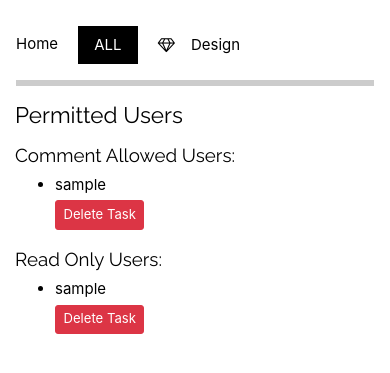
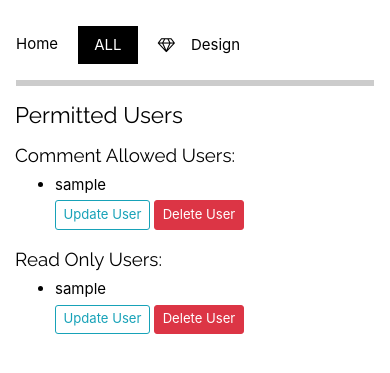
Before and after one commit to yunusovbekir/todo, a Django app: page /tasks/1/permitted-users/ in a window 390 px wide. Shown: the part 211-584 px from the top of the page. Run offline with Django 3.2, Linux system fonts and the light colour scheme; a user stored in the database is signed in; tables that the repository leaves empty hold one stand-in row (values such as "Sample post"); parts of the project's set-up code (start-up, migrations or seed data) failed here and were passed over; some libraries are stand-ins or nearby versions.

Commit message:
bugs fixed, permitted user update view added

```diff
--- a/task/forms.py
+++ b/task/forms.py
@@ -25,3 +25,7 @@ class CommentForm(forms.ModelForm):
 
 class PermittedUserAddForm(forms.Form):
     username = forms.CharField()
+    allow_comment = forms.BooleanField(
+        required=False,
+        widget=forms.CheckboxInput(),
+    )
--- a/task/templates/task/permitted_users.html
+++ b/task/templates/task/permitted_users.html
@@ -9,11 +9,15 @@
     <h4 class="col-md-12 mb-3">{% trans 'Permitted Users' %}</h4>
     <article class="media content-section">
         <div class="media-body">
+            {% if comment_allowed_users %}
                 <h5> Comment Allowed Users: </h5>
                 <ul>
                     {% for user in comment_allowed_users %}
                         <li>{{ user.username }}</li>
-              <a class="btn btn-danger btn-sm mt-1 mb-1" href="{% url 'permitted-user-delete' task_id user.id %}">{% trans 'Delete Task' %}</a>
+                        <a class="btn btn-outline-info btn-sm mt-1 mb-1"
+                           href="{% url 'permitted-user-update' task_id user.id %}">{% trans 'Update User' %}</a>
+                        <a class="btn btn-danger btn-sm mt-1 mb-1"
+                           href="{% url 'permitted-user-delete' task_id user.id %}">{% trans 'Delete User' %}</a>
                     {% empty %}
                         <div class="col-md-12">
                             <article class="media content-section">
@@ -24,21 +28,19 @@
                         </div>
                     {% endfor %}
                 </ul>
+            {% endif %}
+            {% if read_only_users %}
                 <h5> Read Only Users: </h5>
                 <ul>
                     {% for user in read_only_users %}
                         <li>{{ user.username }}</li>
-              <a class="btn btn-danger btn-sm mt-1 mb-1" href="{% url 'permitted-user-delete' task_id user.id %}">{% trans 'Delete Task' %}</a>
-            {% empty %}
-          <div class="col-md-12">
-            <article class="media content-section">
-              <div class="media-body">
-                <h7>{% trans 'You did not permitted any user to see your task' %}</h7>
-              </div>
-            </article>
-          </div>
+                        <a class="btn btn-outline-info btn-sm mt-1 mb-1"
+                           href="{% url 'permitted-user-update' task_id user.id %}">{% trans 'Update User' %}</a>
+                        <a class="btn btn-danger btn-sm mt-1 mb-1"
+                           href="{% url 'permitted-user-delete' task_id user.id %}">{% trans 'Delete User' %}</a>
                     {% endfor %}
                 </ul>
+            {% endif %}
         </div>
     </article>
 {% endblock content %}
--- a/task/templates/task/permitted_users_create_form.html
+++ b/task/templates/task/permitted_users_create_form.html
@@ -15,7 +15,8 @@
                     {{ form|crispy }}
                 </fieldset>
                 <div class="form-group">
-        <button class="btn btn-outline-info" type="submit" style="cursor: pointer">{% trans 'Update' %}</button>
+                    <button class="btn btn-outline-info" type="submit"
+                            style="cursor: pointer">{% trans 'Update' %}</button>
                 </div>
             </form>
         </div>
--- a/task/urls.py
+++ b/task/urls.py
@@ -11,6 +11,7 @@ from .views import (
     UserTaskListView,
     PermittedUsersListView,
     PermittedUserDeleteView,
+    PermittedUserAddView,
     PermittedUserUpdateView,
 )
 
@@ -31,8 +32,11 @@ urlpatterns = [
          PermittedUsersListView.as_view(),
          name='permitted-users'),
     path('tasks/<int:pk>/permitted-user-add/',
+         PermittedUserAddView.as_view(),
+         name='permitted-user-add'),
+    path('tasks/<int:pk>/permitted-users/update/<int:user_id>',
          PermittedUserUpdateView.as_view(),
-         name='permitted-user-add'),
+         name='permitted-user-update'),
     path('tasks/<int:pk>/permitted-users/delete/<int:user_id>',
          PermittedUserDeleteView.as_view(),
          name='permitted-user-delete'),
--- a/task/views.py
+++ b/task/views.py
@@ -15,19 +15,26 @@ from .forms import (
 User = get_user_model()
 
 
+# -----------------------------------------------------------------------------
+
+
 class MainPageRedirectView(LoginRequiredMixin, generic.RedirectView):
     permanent = False
     pattern_name = 'tasks-explore'
+
+
+# -----------------------------------------------------------------------------
 
 
 class TaskListView(LoginRequiredMixin, generic.ListView):
     """
     return request user's tasks and the ones request user is allowed to see
     """
+
     model = Task
     template_name = 'task/explore.html'
     context_object_name = 'tasks'
-    ordering = ['-date_created']
+    ordering = ('-date_created',)
 
     def get_queryset(self):
 
@@ -42,6 +49,9 @@ class TaskListView(LoginRequiredMixin, generic.ListView):
             permitted_user__comment_allowed_users=self.request.user
         )
         return task_list_1 | user_list_1 | user_list_2
+
+
+# -----------------------------------------------------------------------------
 
 
 class UserTaskListView(LoginRequiredMixin, generic.ListView):
@@ -74,12 +84,16 @@ class UserTaskListView(LoginRequiredMixin, generic.ListView):
             return tasks_list
 
 
+# -----------------------------------------------------------------------------
+
+
 class TaskDisplayDetailView(
     LoginRequiredMixin, UserPassesTestMixin, generic.DetailView,
 ):
     """
     Allow only owner of the task and allowed users
     """
+
     model = Task
     template_name = 'task/task_detail.html'
     context_object_name = 'task'
@@ -116,23 +130,27 @@ class TaskDisplayDetailView(
         )
 
 
+# -----------------------------------------------------------------------------
+
+
 class CommentView(
     LoginRequiredMixin, UserPassesTestMixin, generic.CreateView
 ):
     """
     Allow only the task owner and those who are allowed to comment on.
     """
+
     model = Comment
     form_class = CommentForm
     template_name = 'task/task_detail.html'
 
     def form_valid(self, form):
         form.instance.username = self.request.user
-        form.instance.task_id = self.kwargs['pk']
+        form.instance.task_id = self.kwargs.get('pk')
         return super().form_valid(form)
 
     def get_success_url(self):
-        return reverse('task-detail', args=[self.kwargs['pk']])
+        return reverse('task-detail', kwargs={'pk': self.kwargs.get('pk')})
 
     def test_func(self):
         task = Task.objects.get(id=self.kwargs.get('pk'))
@@ -142,6 +160,9 @@ class CommentView(
                 self.request.user == task.author or
                 self.request.user in obj.comment_allowed_users.all()
         )
+
+
+# -----------------------------------------------------------------------------
 
 
 class TaskDetailView(View):
@@ -156,8 +177,12 @@ class TaskDetailView(View):
         return view(request, *args, **kwargs)
 
 
+# -----------------------------------------------------------------------------
+
+
 class TaskCreateView(LoginRequiredMixin, generic.CreateView):
     """ View for Create a new task. """
+
     model = Task
     form_class = TaskForm
 
@@ -166,10 +191,14 @@ class TaskCreateView(LoginRequiredMixin, generic.CreateView):
         return super().form_valid(form)
 
 
+# -----------------------------------------------------------------------------
+
+
 class TaskUpdateView(
     LoginRequiredMixin, UserPassesTestMixin, generic.UpdateView
 ):
     """ Only task owner can update the task. """
+
     model = Task
     fields = (
         'title',
@@ -186,6 +215,9 @@ class TaskUpdateView(
         return self.request.user == task.author
 
 
+# -----------------------------------------------------------------------------
+
+
 class TaskDeleteView(
     LoginRequiredMixin, UserPassesTestMixin, generic.DeleteView
 ):
@@ -200,6 +232,9 @@ class TaskDeleteView(
             'user-tasks',
             kwargs={'username': self.request.user.username},
         )
+
+
+# ======================== Permitted Users related Views ======================
 
 
 class PermittedUsersListView(
@@ -224,9 +259,14 @@ class PermittedUsersListView(
         return self.request.user == task.author
 
 
-class PermittedUserUpdateView(
+# -----------------------------------------------------------------------------
+
+
+class PermittedUserAddView(
     LoginRequiredMixin, UserPassesTestMixin, generic.FormView
 ):
+    """ Add a new `Permitted User` to a task """
+
     template_name = 'task/permitted_users_create_form.html'
     form_class = PermittedUserAddForm
     success_url = reverse_lazy('tasks-explore')
@@ -238,6 +278,7 @@ class PermittedUserUpdateView(
 
         # get username input data
         username = form.cleaned_data.get('username')
+        allow_comment = form.cleaned_data.get('allow_comment')
 
         # get all users in the object
         read_only_users = obj.read_only_users.all()
@@ -265,18 +306,85 @@ class PermittedUserUpdateView(
 
         new_user = User.objects.get(username=username)
 
-        obj.read_only_users.add(new_user)
+        if allow_comment:
+            obj.comment_allowed_users.add(new_user)
+        else:
+            obj.read_only_users.add(new_user)
+
         obj.save()
         return HttpResponseRedirect(self.get_success_url())
 
     def test_func(self):
-        task = Task.objects.get(pk=self.kwargs['pk'])
+        task = Task.objects.get(pk=self.kwargs.get('pk'))
         return self.request.user == task.author
+
+
+# -----------------------------------------------------------------------------
+
+
+class PermittedUserUpdateView(
+    LoginRequiredMixin, UserPassesTestMixin, generic.FormView
+):
+    """ Update a `Permitted User` """
+
+    template_name = 'task/permitted_users_create_form.html'
+
+    def get_user_object(self):
+        return User.objects.get(id=self.kwargs.get('user_id'))
+
+    def get_task_object(self):
+        return Task.objects.get(id=self.kwargs.get('pk'))
+
+    def get_form(self, form_class=None):
+        user = self.get_user_object()
+        task = self.get_task_object()
+
+        permitted_users = task.permitted_user_set.first()
+
+        username = user.username
+        comment_allowed = False
+
+        if user in permitted_users.comment_allowed_users.all():
+            comment_allowed = True
+
+        form = PermittedUserAddForm(
+            initial={'username': username, 'allow_comment': comment_allowed},
+        )
+        form.fields.get('username').disabled = True
+        return form
+
+    def post(self, request, *args, **kwargs):
+        allow_comment = request.POST.get('allow_comment')
+        task = self.get_task_object()
+        user = self.get_user_object()
+
+        permitted_users = task.permitted_user_set.first()
+
+        if allow_comment:
+            permitted_users.read_only_users.remove(user)
+            permitted_users.comment_allowed_users.add(user)
+        else:
+            permitted_users.comment_allowed_users.remove(user)
+            permitted_users.read_only_users.add(user)
+        permitted_users.save()
+
+        return HttpResponseRedirect(
+            reverse('permitted-users', kwargs={'pk': task.id})
+        )
+
+    def test_func(self):
+        task = self.get_task_object()
+        return self.request.user == task.author
+
+
+# -----------------------------------------------------------------------------
 
 
 class PermittedUserDeleteView(
     LoginRequiredMixin, UserPassesTestMixin, generic.DeleteView
 ):
+    """ Delete user from allowed users list """
+
     model = Permitted_User
     template_name = 'task/permitted_user_confirm_delete.html'
 
@@ -297,7 +405,7 @@ class PermittedUserDeleteView(
         return HttpResponseRedirect(self.get_success_url())
 
     def test_func(self):
-        task = Task.objects.get(pk=self.kwargs['pk'])
+        task = Task.objects.get(pk=self.kwargs.get('pk'))
         return self.request.user == task.author
 
     def get_success_url(self):
```
Also changed, not shown: task/static/task/main.css (+3 -4 lines), task/templates/task/explore.html (+7 -13 lines), task/templates/task/permitted_user_confirm_delete.html (+6 -3 lines), task/templates/task/task_confirm_delete.html (+6 -3 lines), task/templates/task/task_detail.html (+6 -4 lines), task/templates/task/task_form.html (+6 -6 lines), task/templates/task/user_tasks.html (+11 -5 lines). Lines whose indentation alone changed are shown as unchanged.
